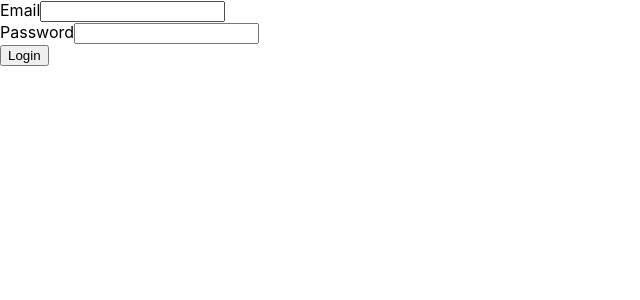
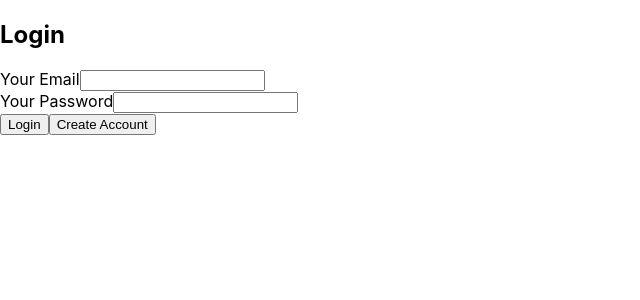
Before and after one commit to shahrukh-ops/quarkus-react, a React (Create React App) app in the folder idea-tracker-frontend/: page / in a window 1280 px wide. Shown: the top 300 px of the page, without its empty margins (0-640 px from the left). Built offline with nearby package versions, Linux system fonts and the light colour scheme.

Commit message:
added login and signup pages"

```diff
--- a/idea-tracker-frontend/package.json
+++ b/idea-tracker-frontend/package.json
@@ -6,6 +6,9 @@
     "@testing-library/jest-dom": "^5.16.1",
     "@testing-library/react": "^12.1.2",
     "@testing-library/user-event": "^13.5.0",
+    "carbon-components": "^10.50.0",
+    "carbon-components-react": "^7.50.0",
+    "carbon-icons": "^7.0.7",
     "react": "^17.0.2",
     "react-dom": "^17.0.2",
     "react-redux": "^7.2.6",
--- a/idea-tracker-frontend/src/App.js
+++ b/idea-tracker-frontend/src/App.js
@@ -2,12 +2,24 @@ import logo from './logo.svg';
 import react from "react";
 import './App.css';
 import Login from "./components/login"
+import Signup from "./components/signup"
+import { useSelector, useDispatch  } from 'react-redux';
 
 function App() {
+
+    const isLoggedIn = useSelector(state => state.isLoggedIn);
+    const navigateTo = useSelector(state => state.navigateTo);
+    const dispatch = useDispatch();
+
+
     return (
-        <Login></Login>
+        <>
+        {!isLoggedIn &&  navigateTo=== "LOGIN" &&<Login parentDispatch={dispatch}></Login>}
+        {!isLoggedIn && navigateTo==="CREATE_USER" && <Signup />}
+        </>
 
-        );
-    }
+    );
 
-    export default App;
+}
+
+export default App;
--- a/idea-tracker-frontend/src/components/login.js
+++ b/idea-tracker-frontend/src/components/login.js
@@ -1,16 +1,75 @@
-const Login = () => {
+import { useRef } from "react";
+import { useDispatch  } from 'react-redux';
+
+const Login = (props) => {
+  const emailInputRef = useRef();
+  const passwordInputRef = useRef();
+
+
+    const dispatch = useDispatch();
+
+  const handleCreate = (event) =>{
+    dispatch({ type: "UPDATE_NAV", payload: "CREATE_USER" });
+
+  }
+
+  const submitHandler = (event) => {
+    event.preventDefault();
+
+    const enteredEmail = emailInputRef.current.value;
+    const enteredPassword = passwordInputRef.current.value;
+
+    let url = "http://localhost:8080/api/v1/user/login";
+
+    fetch(url, {
+      method: "POST",
+      body: JSON.stringify({
+        email: enteredEmail,
+        password: enteredPassword,
+      }),
+      headers: {
+        "Content-Type": "application/json",
+      },
+    })
+      .then((res) => {
+        if (res.ok) {
+          return res.json();
+        } else {
+          return res.json().then((data) => {
+            let errorMessage = "Authentication failed!";
+            throw new Error(errorMessage);
+          });
+        }
+      })
+      .then((data) => {
+        props.parentDispatch({ type: "SET_LOGIN", payload: true });
+      })
+      .catch((err) => {
+        alert(err.message);
+      });
+  };
+
   return (
     <section>
-        <form>
+      <h1>Login</h1>
+      <form onSubmit={submitHandler}>
         <div>
-            <label htmlFor='email'>Email</label>
-            <input type='email' id='email' />
+          <label htmlFor="email">Your Email</label>
+          <input type="email" id="email" required ref={emailInputRef} />
         </div>
         <div>
-            <label htmlFor='password'>Password</label>
-            <input type='password' id='password' />
+          <label htmlFor="password">Your Password</label>
+          <input
+            type="password"
+            id="password"
+            required
+            ref={passwordInputRef}
+          />
         </div>
+        <div>
           <button>Login</button>
+          <button type="button" onClick={handleCreate}>Create Account</button>
+        </div>
       </form>
     </section>
   );
--- /dev/null
+++ b/idea-tracker-frontend/src/components/signup.js
@@ -0,0 +1,101 @@
+import { useRef } from "react";
+import {  useDispatch  } from 'react-redux';
+
+const Signup = (props) => {
+  const emailInputRef = useRef();
+  const passwordInputRef = useRef();
+  const lastNameInputRef = useRef();
+  const firstNameInputRef = useRef();
+  const roleInputRef = useRef();
+
+    const dispatch = useDispatch();
+
+  const loginHandler = (event) =>{
+    dispatch({ type: "UPDATE_NAV", payload: "LOGIN" });
+
+  }
+
+  const submitHandler = (event) => {
+    event.preventDefault();
+
+    const enteredEmail = emailInputRef.current.value;
+    const enteredPassword = passwordInputRef.current.value;
+    const enteredFName = firstNameInputRef.current.value;
+    const enteredLName = lastNameInputRef.current.value;
+    const enteredRole = roleInputRef.current.value;
+
+    let url = "http://localhost:8080/api/v1/user/register";
+
+    fetch(url, {
+      method: "POST",
+      body: JSON.stringify({
+        email: enteredEmail,
+        password: enteredPassword,
+        firstName : enteredFName,
+        lastName : enteredLName,
+        role : enteredRole
+      }),
+      headers: {
+        "Content-Type": "application/json",
+      },
+    })
+      .then((res) => {
+        console.log(res.status)
+        if (res.status===201) {
+          return "res.json();"
+        } else {
+          return res.json().then((data) => {
+            let errorMessage = "Authentication failed!";
+            throw new Error(errorMessage);
+          });
+        }
+      })
+      .then((data) => {
+        dispatch({ type: "SET_LOGIN", payload: false });
+        dispatch({ type: "UPDATE_NAV", payload: "LOGIN" });
+        console.log("reached")
+      })
+      .catch((err) => {
+        alert(err.message);
+      });
+  };
+
+  return (
+    <section>
+      <h1>Signup</h1>
+      <form onSubmit={submitHandler}>
+      <div>
+          <label htmlFor="firstName">Your FirstName</label>
+          <input type="text" id="name" required ref={firstNameInputRef} />
+        </div>
+        <div>
+          <label htmlFor="lastName">Your LastName</label>
+          <input type="text" id="last" required ref={lastNameInputRef} />
+        </div>
+        <div>
+          <label htmlFor="role">Your Role</label>
+          <input type="text" id="role" required ref={roleInputRef} />
+        </div>
+        <div>
+          <label htmlFor="email">Your Email</label>
+          <input type="email" id="email" required ref={emailInputRef} />
+        </div>
+        <div>
+          <label htmlFor="password">Your Password</label>
+          <input
+            type="password"
+            id="password"
+            required
+            ref={passwordInputRef}
+          />
+        </div>
+        <div>
+          <button>Signup</button>
+          <button type="button" onClick={loginHandler}>Login</button>
+        </div>
+      </form>
+    </section>
+  );
+};
+
+export default Signup;
--- a/idea-tracker-frontend/src/index.js
+++ b/idea-tracker-frontend/src/index.js
@@ -3,13 +3,13 @@ import ReactDOM from 'react-dom';
 import './index.css';
 import App from './App';
 import reportWebVitals from './reportWebVitals';
+import {Provider} from "react-redux"
+import store from "./store/store"
 
-ReactDOM.render( <
-    React.StrictMode >
-    <
-    App / >
-    <
-    /React.StrictMode>,
+ReactDOM.render(
+     <React.StrictMode >
+    <Provider store={store}><App / ></Provider>
+    </React.StrictMode>,
     document.getElementById('root')
 );
 
--- a/idea-tracker-frontend/src/store/store.js
+++ b/idea-tracker-frontend/src/store/store.js
@@ -2,9 +2,9 @@ import { createStore } from 'redux';
 
 const initialState = {
 
-    navigateTo: null,
+    navigateTo: "LOGIN",
     isLoggedIn: false,
-    user: { userId: null, userEmail: "" }
+    user: { userId: null, userEmail: "", accessToken: "" }
 
 };
 
@@ -16,6 +16,11 @@ const reducer = (state = initialState, action) => {
                 ...state,
                 navigateTo: action.payload
             };
+        case "SET_LOGIN":
+            return {
+                ...state,
+                isLoggedIn: action.payload
+            };
         default:
             return state;
     }
```
Also changed, not shown: 1 other file (tests, documents, lock files or other folders). Lines whose indentation alone changed are shown as unchanged.
